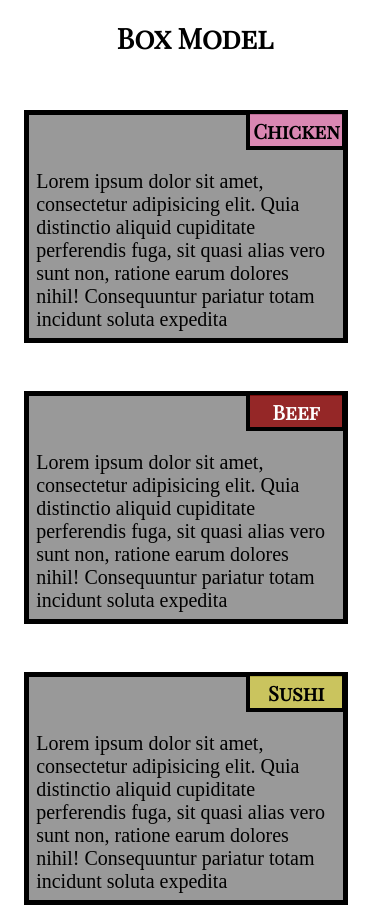
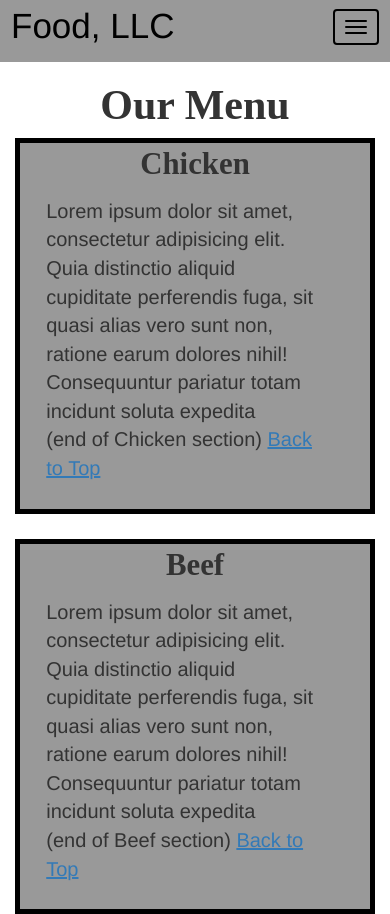
Before and after one commit to IonWolf117/HTML-CSS-and-Javascript-for-Web-Developers, a plain HTML site: page mod3_solution/index.html in a window 390 px wide. Shown: the top 914 px of the page. Drawn offline with nearby package versions, Linux system fonts and the light colour scheme.

Commit message:
adding mod 3 solution

```diff
--- a/mod3_solution/css/style.css
+++ b/mod3_solution/css/style.css
@@ -9,57 +9,36 @@ body {
 }
 
 h1 {
-  margin-bottom: 30px;
+  margin-bottom: 10px;
   text-align: center;
   font-family: 'Playfair Display SC', serif;
-  font-size: 175%;
+  font-size: 300%;
+  font-weight: bold;
 }
 
 .box {
   width: 100%;
   overflow: none;
+	width: auto;
+	height: auto;
+  background-color: rgba(0,0,0,0.4);
+  border: 5px solid black;
 }
 
 .box_name{
-  margin-bottom: 20px;
-  margin-top: 0;
-  margin-right: 8%;
-
   font-weight: bold;
-  position: relative;
-  width: 100px;
-  height: 40px;
-  padding: 3px;
-  float: right;
-  overflow: none;
   text-align: center;
-  border: 4px solid black;
   font-family: 'Playfair Display SC', serif;
-  font-size: 125%;
-}
-
-.name1 {
-  background-color: rgba(235, 132, 185, 0.8);
-}
-
-.name2 {
-  background-color: rgba(149, 12, 12, 0.8);
-  color: white;
-}
-
-.name3 {
-  background-color: rgba(216, 208, 79, 0.79);
-
+  font-size: 220%;
 }
 
 .content{
+  margin: 20px;
   font-size: 20px;
-  padding: 2%;
-  padding-top: 55px;
-  background-color: rgba(0,0,0,0.4);
+  padding: 5%;
+  padding-top: 1px;
   height: auto;
   margin: 2.5%;
-  border: 5px solid black;
   width: 90%;
 }
 
@@ -67,7 +46,6 @@ h1 {
 @media (min-width: 992px) {
   .col-lg-4{
     float: left;
-    padding: 15px;
     width: 33.33%;
   }
 }
@@ -76,13 +54,13 @@ h1 {
 @media (min-width: 768px) and (max-width: 991px) {
   .col-md-6, .col-md-12 {
     float: left;
-    padding: 15px;
   }
   .col-md-6 {
     width: 50%;
   }
   .col-md-12 {
     width: 100%;
+    margin-top:25px;
   }
 }
 
@@ -90,7 +68,68 @@ h1 {
 @media (max-width: 767px) {
   .col-sm-12 {
     float: left;
-    padding: 15px;
     width: 100%;
+    margin-bottom:25px;
+
   }
 }
+
+.container-fluid{
+	margin: 0;
+	padding: 0;
+}
+
+/* top navigation */
+.navbar{
+	border-radius: 0px;
+  background-color: rgba(0,0,0,0.4);
+}
+
+.navbar-brand{
+  font-size: 35px;
+  padding-left: 25px;
+  color: black;
+}
+
+
+.nav{
+	margin: 0;
+	padding: 0;
+}
+
+.navbar-nav{
+  font-size: 25px;
+  text-align: center;
+}
+
+.navbar-toggle:hover{
+	background-color: white;
+}
+.navbar-toggle{
+  margin-right: 25px;
+	border: 2px solid black;
+}
+
+.icon-bar{
+	background-color: black;
+}
+
+.menu-item{
+	padding: 0;
+	margin: 0;
+	width: 100%;
+  border-bottom: 1px solid black;
+	color: black;
+	display: block;
+	background-color: white;
+
+}
+.menu-item:hover{
+	background-color: rgba(0,0,0,0.111);
+	color: rgba(0,0,0,0.6);
+}
+
+li{
+  width: 100%;
+	box-sizing: border-box;
+}
--- a/mod3_solution/index.html
+++ b/mod3_solution/index.html
@@ -1,39 +1,60 @@
 <!DOCTYPE html>
-<html lang="en">
+<html>
 <head>
-    <meta charset="UTF-8">
-    <meta http-equiv="X-UA-Compatible" content="IE=edge">
-    <meta name="viewport" content="width=device-width, initial-scale=1.0">
+
+<title>Module 3</title>
+
+  <meta name="viewport" content="width=device-width, initial-scale=1">
+  <link rel="stylesheet" href="https://maxcdn.bootstrapcdn.com/bootstrap/3.3.7/css/bootstrap.min.css">
+  <script src="https://ajax.googleapis.com/ajax/libs/jquery/3.3.1/jquery.min.js"></script>
+  <script src="https://maxcdn.bootstrapcdn.com/bootstrap/3.3.7/js/bootstrap.min.js"></script>
+
+</head>
+
+<meta name="viewport" content="width=device-width, initial-scale=1">
 <link rel="stylesheet" type="text/css" href="css/style.css">
-    <link rel="preconnect" href="https://fonts.googleapis.com">
-    <link rel="preconnect" href="https://fonts.gstatic.com" crossorigin>
-    <link href="https://fonts.googleapis.com/css2?family=Playfair+Display+SC&display=swap" rel="stylesheet">
-    <title>module3-solution</title>
-</head>
 <body>
-    <h1>Box Model</h1>
-    <div class="row">
+<!-- navagation bar / top part -->
+<nav class="navbar" id="top">
+  <div class="container-fluid">
+    <div class="navbar-header">
+      <button type="button" class="navbar-toggle" data-toggle="collapse" data-target="#myNavbar">
+        <span class="icon-bar"></span>
+        <span class="icon-bar"></span>
+        <span class="icon-bar"></span>
+      </button>
+      <p class="navbar-brand">Food, LLC</p>
+    </div>
+
+    <div class="collapse" id="myNavbar">
+      <ul class="nav navbar-nav visible-xs">
+        <li><a class="menu-item" href="#">Chicken</a></li>
+        <li><a class="menu-item" href="#">Beef</a></li>
+        <li><a class="menu-item" href="#">Sushi</a></li>
+      </ul>
+    </div>
+  </div>
+</nav>
+<!-- main body -->
+<h1>Our Menu</h1>
 <div class="col-lg-4 col-md-6 col-sm-12">
     <div class="box">
-                <div class="box_name name1">Chicken</div>
-                <p class="content">Lorem ipsum dolor sit amet, consectetur adipisicing elit. Quia distinctio aliquid cupiditate perferendis fuga, sit quasi alias vero sunt non, ratione earum dolores nihil! Consequuntur pariatur totam incidunt soluta expedita</p>
+        <div class="box_name">Chicken</div>
+        <p class="content">Lorem ipsum dolor sit amet, consectetur adipisicing elit. Quia distinctio aliquid cupiditate perferendis fuga, sit quasi alias vero sunt non, ratione earum dolores nihil! Consequuntur pariatur totam incidunt soluta expedita<br>(end of Chicken section)<a href="#top"> <u>Back to Top</u></a></p>
     </div>
 </div>
 <div class="col-lg-4 col-md-6 col-sm-12">
 
     <div class="box">
-                <div class="box_name name2">Beef</div>
-                <p class="content">Lorem ipsum dolor sit amet, consectetur adipisicing elit. Quia distinctio aliquid cupiditate perferendis fuga, sit quasi alias vero sunt non, ratione earum dolores nihil! Consequuntur pariatur totam incidunt soluta expedita</p>
+        <div class="box_name">Beef</div>
+        <p class="content">Lorem ipsum dolor sit amet, consectetur adipisicing elit. Quia distinctio aliquid cupiditate perferendis fuga, sit quasi alias vero sunt non, ratione earum dolores nihil! Consequuntur pariatur totam incidunt soluta expedita<br>(end of Beef section)<a href="#top"> <u>Back to Top</u></a></p>
     </div>
 </div>
 <div class="col-lg-4 col-md-12 col-sm-12">
-
     <div class="box">
-                <div class="box_name name3">Sushi</div>
-                <p class="content">Lorem ipsum dolor sit amet, consectetur adipisicing elit. Quia distinctio aliquid cupiditate perferendis fuga, sit quasi alias vero sunt non, ratione earum dolores nihil! Consequuntur pariatur totam incidunt soluta expedita</p>
+        <div class="box_name">Sushi</div>
+        <p class="content">Lorem ipsum dolor sit amet, consectetur adipisicing elit. Quia distinctio aliquid cupiditate perferendis fuga, sit quasi alias vero sunt non, ratione earum dolores nihil! Consequuntur pariatur totam incidunt soluta expedita<br>(end of Sushi section)<a href="#top"> <u>Back to Top</u></a></p>
     </div>
 </div>
-    </div>
-
 </body>
 </html>
```
Lines whose indentation alone changed are shown as unchanged.
